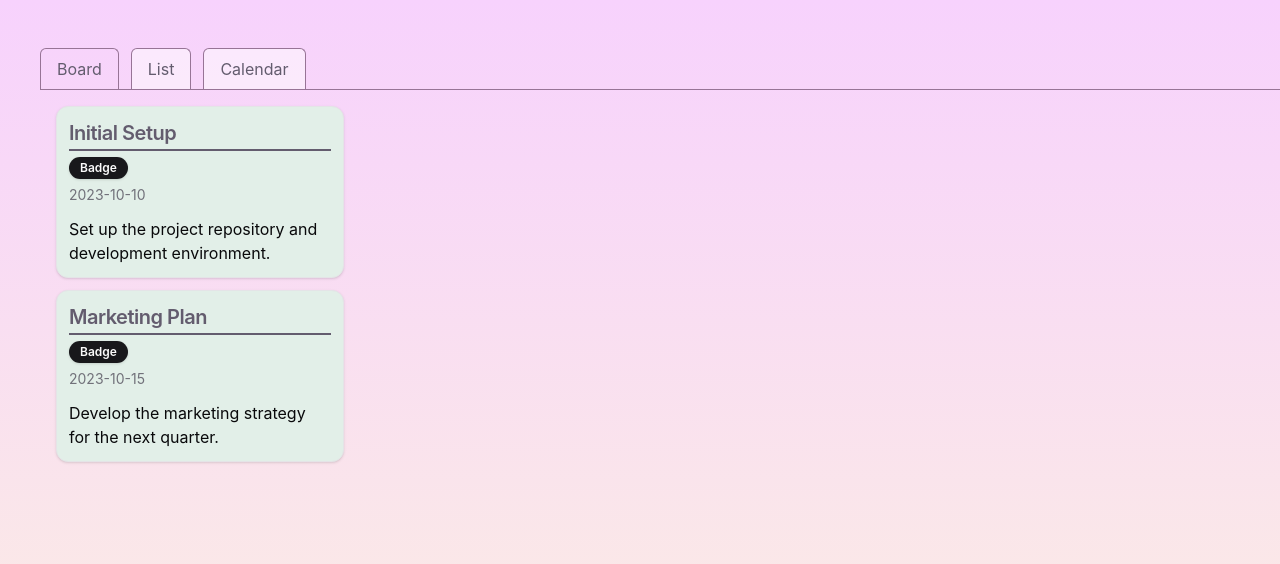
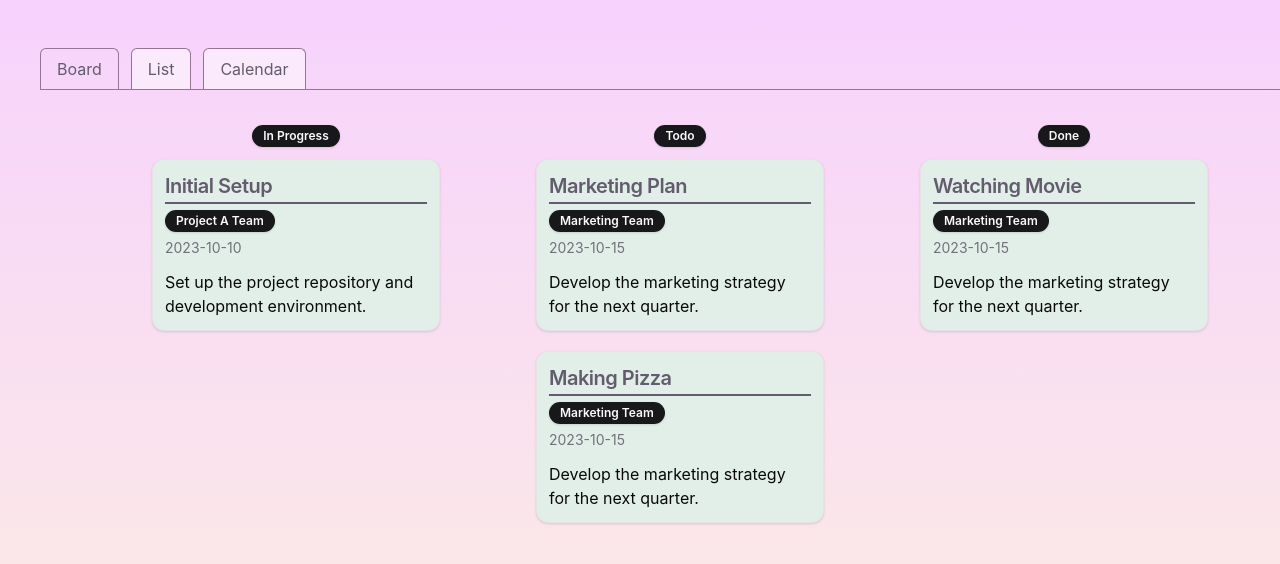
Before and after one commit to KaiKoide/task-space, a React (Vite) app in the folder client/: page / in a window 1280 px wide. Shown: the top 564 px of the page. Built offline with nearby package versions, Linux system fonts and the light colour scheme.

Commit message:
feat: display data on board

```diff
--- a/client/src/components/Board.tsx
+++ b/client/src/components/Board.tsx
@@ -6,16 +6,37 @@ import {
 	CardTitle,
 } from "@/components/ui/card";
 import tasksData from "@/mock/tasksData.json";
+import groupData from "@/mock/groupsData.json";
+import type { ITask } from "@/types/data";
 import { Badge } from "./ui/badge";
 
 function Board() {
+	const tasks: ITask[] = tasksData as ITask[];
+	const groupedTasks = tasks.reduce((acc: Record<string, ITask[]>, task) => {
+		if (!acc[task.status]) {
+			acc[task.status] = [];
+		}
+
+		acc[task.status].push(task);
+		return acc;
+	}, {});
+
+	const groups = groupData.reduce((acc: Record<string, string>, group) => {
+		acc[group.id] = group.name;
+		return acc;
+	}, {});
+
 	return (
-		<div className="grid gap-3">
-			{tasksData.map((task) => (
-				<Card key={task.id}>
+		<div className="flex justify-evenly gap-4 p-4">
+			{Object.keys(groupedTasks).map((status) => (
+				<div key={status}>
+					<Badge className="capitalize mb-3">{status.replace("_", " ")}</Badge>
+
+					{groupedTasks[status].map((task) => (
+						<Card key={task.id} className="mb-5">
 							<CardHeader>
 								<CardTitle className="text-custom-text">{task.title}</CardTitle>
-						<Badge>badge</Badge>
+								<Badge>{groups[task.group_id]}</Badge>
 								<CardDescription>{task.due_date}</CardDescription>
 							</CardHeader>
 							<CardContent>
@@ -24,6 +45,8 @@ function Board() {
 						</Card>
 					))}
 				</div>
+			))}
+		</div>
 	);
 }
 
--- a/client/src/mock/tasksData.json
+++ b/client/src/mock/tasksData.json
@@ -18,5 +18,25 @@
 		"status": "todo",
 		"group_id": "k1l2m3n4-5678-90ab-cdef-1234567890gh",
 		"created_by": "b1c2d3e4-1234-56ab-cdef-0987654321ab"
+	},
+	{
+		"id": "x1y2z3a4-5678-90ab-cdef-1234567890mm",
+		"title": "Making Pizza",
+		"description": "Develop the marketing strategy for the next quarter.",
+		"created_at": "2023-10-04T14:00:00Z",
+		"due_date": "2023-10-15",
+		"status": "todo",
+		"group_id": "k1l2m3n4-5678-90ab-cdef-1234567890gh",
+		"created_by": "b1c2d3e4-1234-56ab-cdef-0987654321ab"
+	},
+	{
+		"id": "x1y2z3a4-5678-90ab-cdef-1234567890mz",
+		"title": "Watching Movie",
+		"description": "Develop the marketing strategy for the next quarter.",
+		"created_at": "2023-10-04T14:00:00Z",
+		"due_date": "2023-10-15",
+		"status": "done",
+		"group_id": "k1l2m3n4-5678-90ab-cdef-1234567890gh",
+		"created_by": "b1c2d3e4-1234-56ab-cdef-0987654321ab"
 	}
 ]
```
Lines whose indentation alone changed are shown as unchanged.
